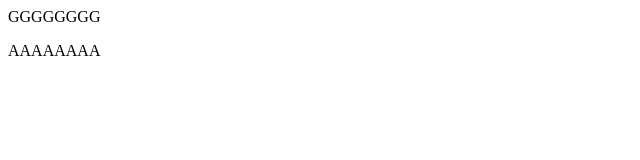
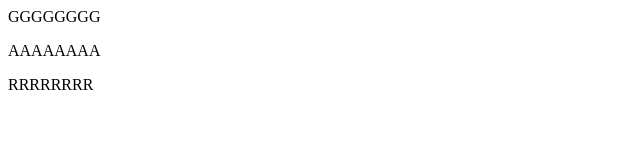
Before and after one commit to Student-Garry/localrepo, a plain HTML site: page index.html in a window 1280 px wide. Shown: the whole page, without its empty margins (0-640 px from the left). Drawn offline with Linux system fonts and the light colour scheme.

Commit message:
add third p tag

```diff
--- a/index.html
+++ b/index.html
@@ -1,2 +1,3 @@
 <p>GGGGGGGG</p>
 <p>AAAAAAAA</p>
+<p>RRRRRRRR</p>
```
